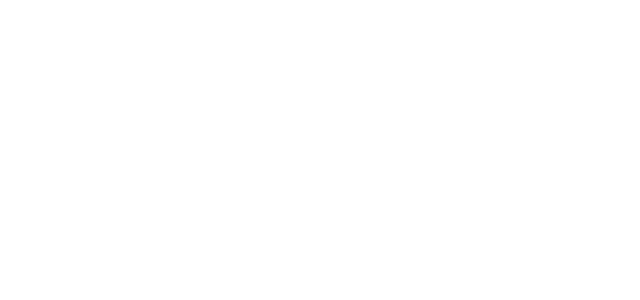
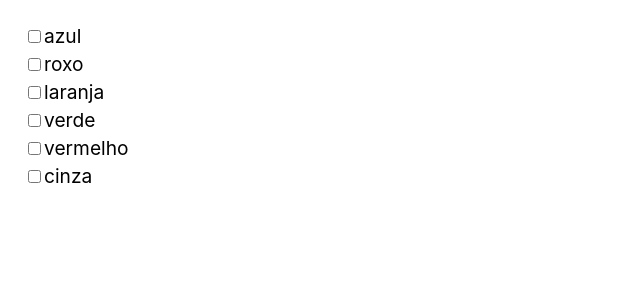
Before and after one commit to BlackCrown/Aprendendo, a React (Vite) app: page / in a window 1280 px wide. Shown: the top 300 px of the page, without its empty margins (0-640 px from the left). Built offline with nearby package versions, Linux system fonts and the light colour scheme.

Commit message:
exercicio solucionado com uso de map function no array

```diff
--- a/public/style.css
+++ b/public/style.css
@@ -54,7 +54,7 @@
   margin-bottom: 0.25rem;
 }
 
-input,
+input[type=text],
 textarea {
   display: block;
   border: 1px solid #ccc;
--- a/src/App.jsx
+++ b/src/App.jsx
@@ -5,10 +5,31 @@
 // Utilizando a array abaixo para mostrar
 // cada checkbox na tela.
 
-const coresArray = ['azul', 'roxo', 'laranja', 'verde', 'vermelho', 'cinza'];
+const App = () => {
+  const [cores, setCores] = React.useState([]);
+  const coresArray = ['azul', 'roxo', 'laranja', 'verde', 'vermelho', 'cinza'];
 
-const App = () => {
-  return <></>;
+  function handleChange({ target }) {
+    if (cores.includes(target.value)) {
+      setCores(cores.filter((cor) => cor !== target.value));
+    } else {
+      setCores([...cores, target.value]);
+    }
+    console.log(cores);
+  }
+
+  return (
+    <>
+      <form>
+        {coresArray.map((cor) => (
+          <label key={cor}>
+            <input type="checkbox" value={cor} onChange={handleChange} />
+            {cor}
+          </label>
+        ))}
+      </form>
+    </>
+  );
 };
 
 export default App;
```
